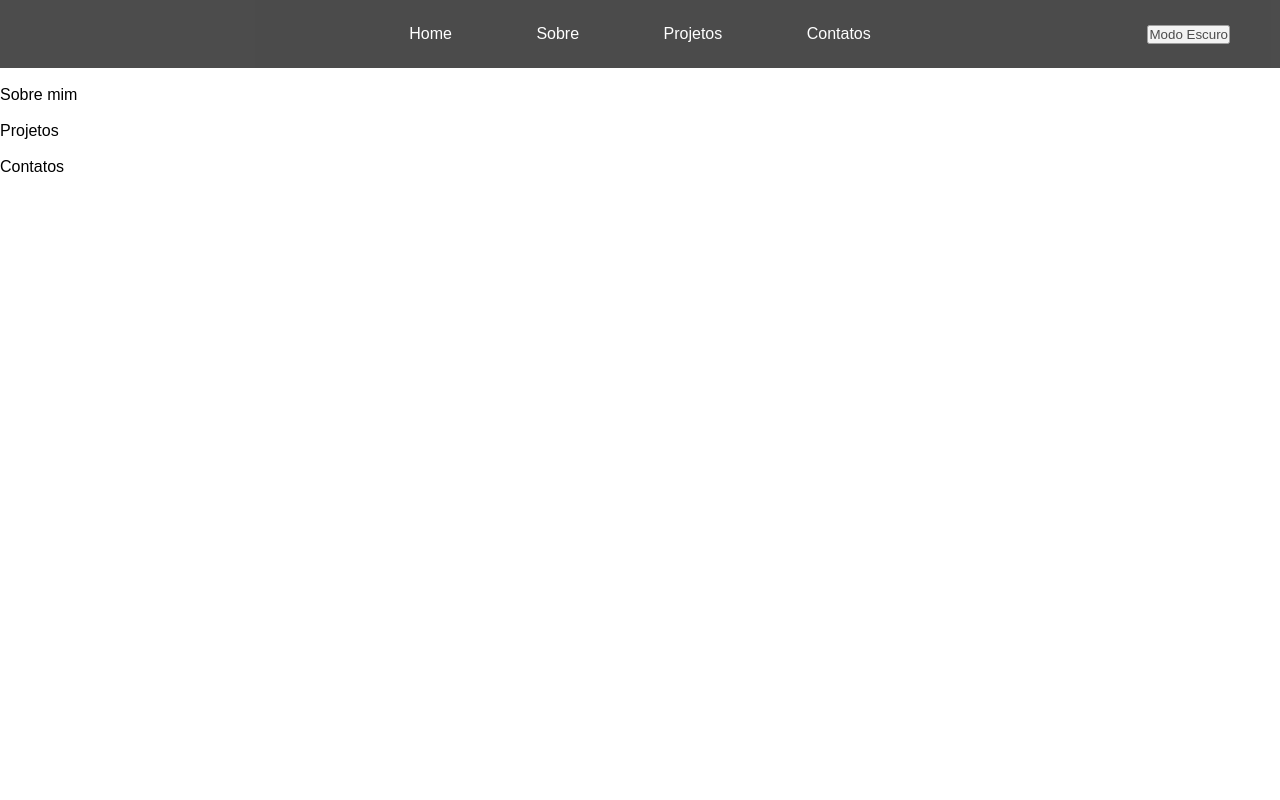
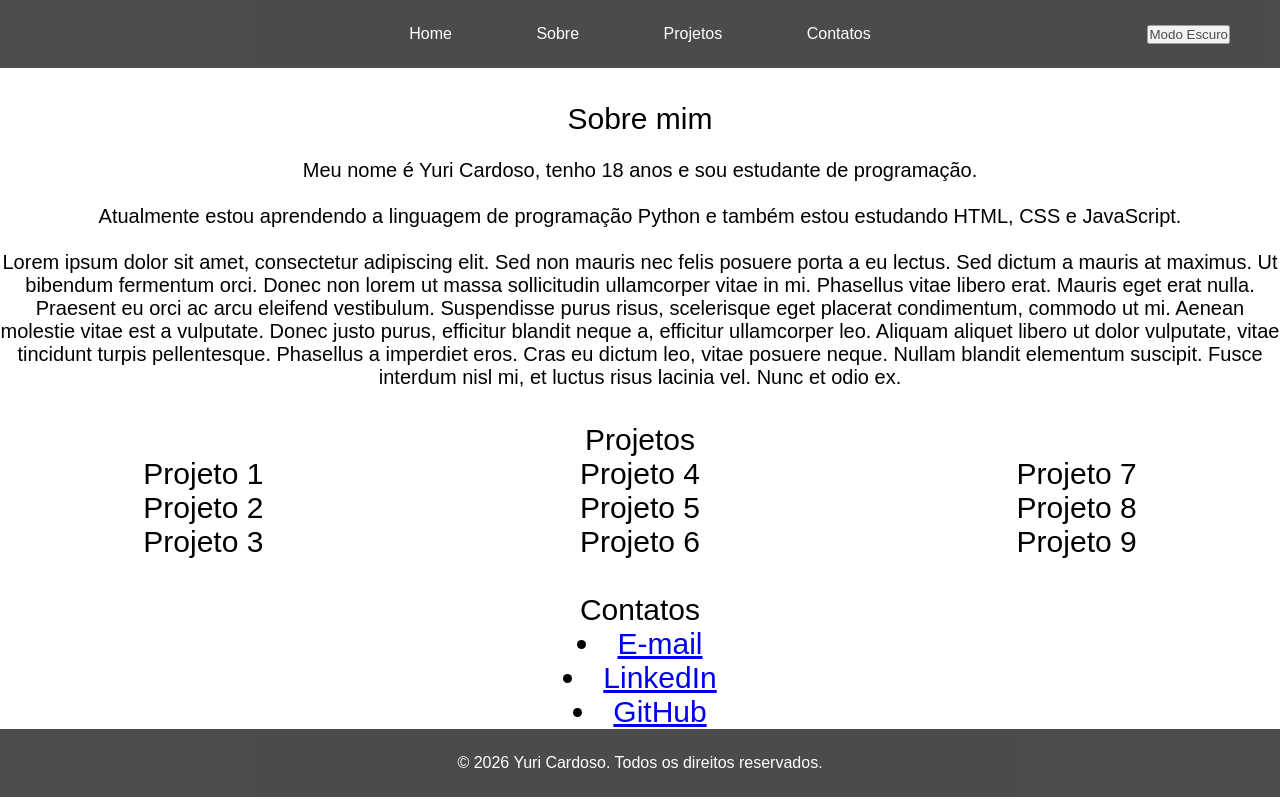
Before and after one commit to YuriCardosoSMD/portifolioyuricardoso, a plain HTML site: page index.html in a window 1280 px wide. Drawn offline with Linux system fonts and the light colour scheme.

Commit message:
Modificações do corpo da página e adição do footer

```diff
--- a/index.html
+++ b/index.html
@@ -21,9 +21,42 @@
         </div>
     </header>
 
-    <br />Sobre mim <br />
-    <br />Projetos<br />
-    <br />Contatos<br />
+    <div class="sobre">
+        <br/>Sobre mim <br/>
+            <div class="sobre_texto">
+                <br/>Meu nome é Yuri Cardoso, tenho 18 anos e sou estudante de programação. <br/>
+                <br/>Atualmente estou aprendendo a linguagem de programação Python e também estou estudando HTML, CSS e JavaScript. <br/>
+                <br>Lorem ipsum dolor sit amet, consectetur adipiscing elit. Sed non mauris nec felis posuere porta a eu lectus. Sed dictum a mauris at maximus. Ut bibendum fermentum orci. Donec non lorem ut massa sollicitudin ullamcorper vitae in mi. Phasellus vitae libero erat. Mauris eget erat nulla. Praesent eu orci ac arcu eleifend vestibulum. Suspendisse purus risus, scelerisque eget placerat condimentum, commodo ut mi. Aenean molestie vitae est a vulputate. Donec justo purus, efficitur blandit neque a, efficitur ullamcorper leo. Aliquam aliquet libero ut dolor vulputate, vitae tincidunt turpis pellentesque. Phasellus a imperdiet eros. Cras eu dictum leo, vitae posuere neque. Nullam blandit elementum suscipit. Fusce interdum nisl mi, et luctus risus lacinia vel. Nunc et odio ex.
+            </div>
+        </div>
+
+    <div class="projetos">
+        <br />Projetos<br/>
+            <div class="projetos_blocos">
+                <div>Projeto 1</div>
+                <div>Projeto 2</div>
+                <div>Projeto 3</div>
+                <div>Projeto 4</div>
+                <div>Projeto 5</div>
+                <div>Projeto 6</div>
+                <div>Projeto 7</div>
+                <div>Projeto 8</div>
+                <div>Projeto 9</div>
+        </div>
+    </div>
+
+    <div class="contatos">
+        <br />Contatos<br />
+        <nav class="icones_contatos">
+                <li><a href="#">E-mail</a></li>
+                <li><a href="#">LinkedIn</a></li>
+                <li><a href="#">GitHub</a></li>
+            </nav>
+    </div>
+
+<footer class="rodape">
+    <p>&copy; 2026 Yuri Cardoso. Todos os direitos reservados.</p>
+</footer>
 
 </body>
 
--- a/styles.css
+++ b/styles.css
@@ -29,3 +29,39 @@
 #botao_modo_escuro {
    display: inline-block;
 }
+
+.sobre{
+    text-align: center;
+    font-size: 30px;
+}
+
+.sobre_texto{
+    text-align: center;
+    font-size: 20px;
+}
+
+.projetos{
+    text-align: center;
+    font-size: 30px;
+
+}.projetos_blocos{
+    -webkit-column-count: 3;
+    -moz-column-count: 3;
+    column-count: 3;
+}
+
+.contatos{
+    text-align: center;
+    font-size: 30px;
+}
+
+.rodape{
+    padding: 25px 0 25px 0;
+    display: flex;
+    justify-content: center;
+    background-color: black;
+    opacity: 0.7;
+    color: #ffffff;
+    bottom: 0;
+    position: relative;
+}
```
